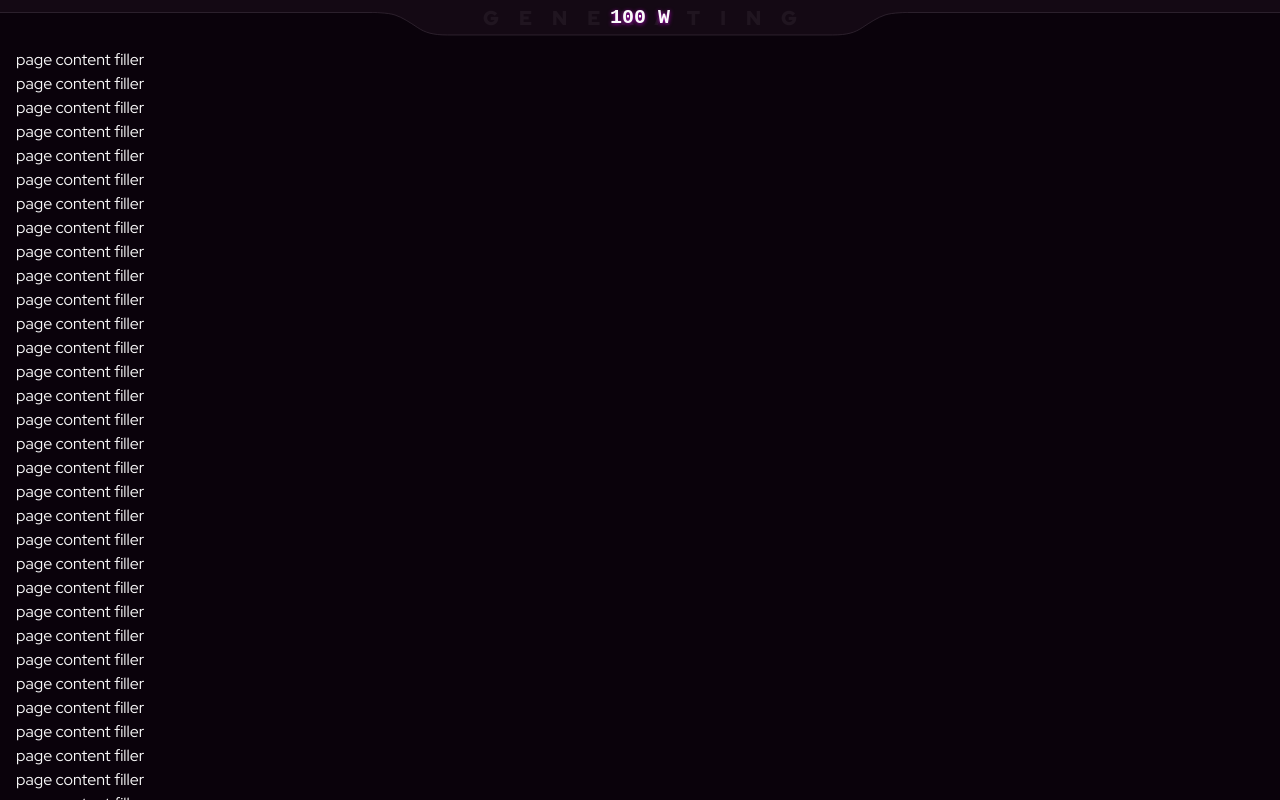
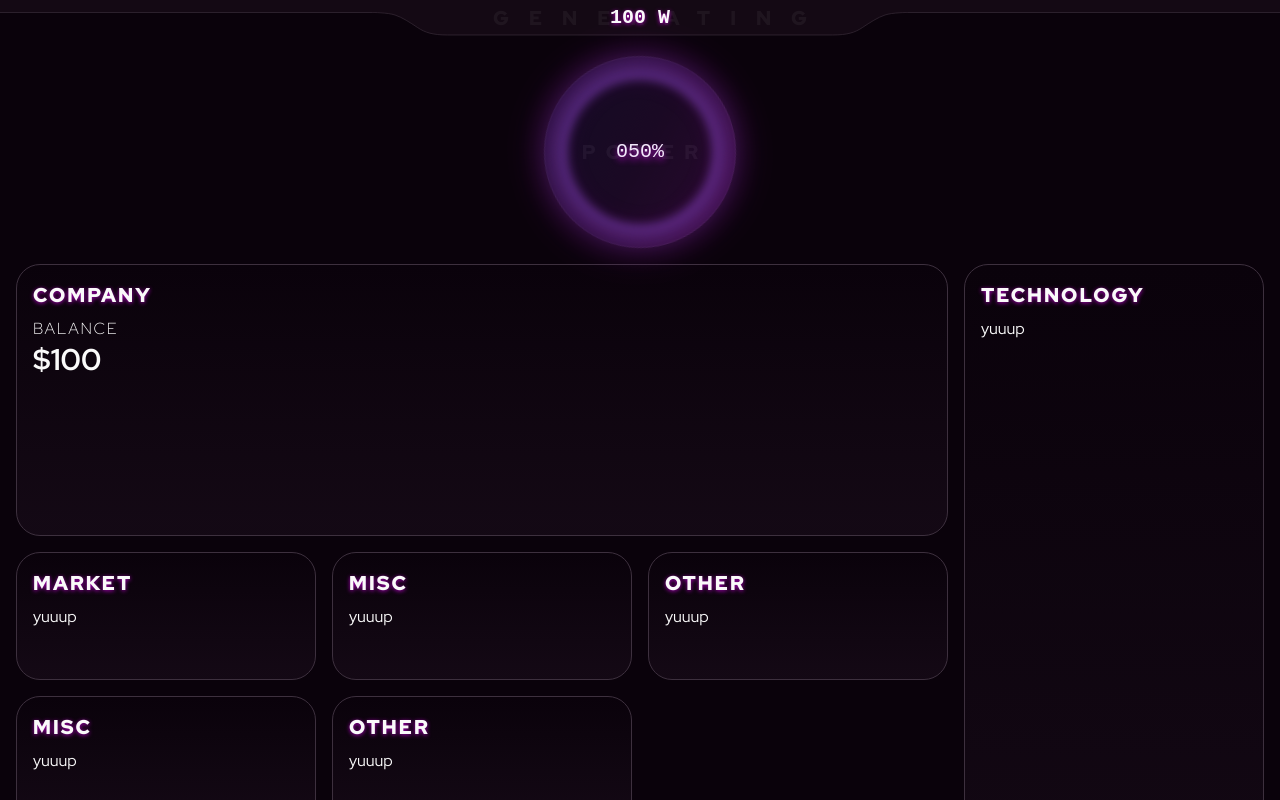
Before and after one commit to jowsey/limit-break-inc, a SvelteKit app: page / in a window 1280 px wide. Built offline with nearby package versions, Linux system fonts and the light colour scheme; a web font is replaced by a local one.

Commit message:
Power core element & improve styling

```diff
--- a/src/app.css
+++ b/src/app.css
@@ -11,4 +11,11 @@
 @theme {
 	--font-seven: 'DSEG14ClassicMini-Regular', monospace;
 	--font-sans: 'Red Hat Display', sans-serif;
+	--color-brand-dark: oklch(0.16 0.03 324);
+	--color-brand-light: oklch(0.33 0.03 324);
 }
+
+/* very new feature only supported in new chrome but it's soooo pretty  */
+.smooth-corners {
+	corner-shape: superellipse(1.5);
+}
--- /dev/null
+++ b/src/lib/components/PowerCore.svelte
@@ -0,0 +1,62 @@
+<script lang="ts">
+	interface Props {
+		currentPower: number;
+		maxPower: number;
+	}
+
+	let { currentPower, maxPower }: Props = $props();
+</script>
+
+<div
+	style="--power-ratio: {Math.min(Math.max(currentPower / maxPower, 0), 1)};"
+	class="relative my-4 flex h-48 w-full items-center justify-center"
+>
+	<p class="absolute ml-[0.5em] text-xl font-black tracking-[0.5em] text-neutral-50/5">POWER</p>
+	<p class="absolute font-seven text-xl text-neutral-50/20">000%</p>
+	<p class="absolute font-seven text-xl drop-shadow-md drop-shadow-fuchsia-700">
+		{Math.round((currentPower / maxPower) * 100)
+			.toString()
+			.padStart(3, '0')}%
+	</p>
+
+	<div
+		id="core"
+		class="relative size-48 rounded-full bg-gradient-to-tr from-fuchsia-500/15 via-purple-500/10 to-indigo-500/10"
+	>
+		<div class="absolute inset-0 rounded-full border border-white/5"></div>
+		<div class="absolute inset-0 rounded-full border border-white/15 blur-sm"></div>
+		<div class="absolute inset-0 rounded-full border border-white/15 blur-md"></div>
+		<div class="absolute inset-0 rounded-full border border-white/15 blur-lg"></div>
+		<div
+			style="border-width: calc(8px * var(--power-ratio))"
+			class="absolute inset-0 rounded-full border-fuchsia-700 blur-lg"
+		></div>
+
+		<div class="relative flex size-full items-center justify-center blur-xs">
+			<div id="core-center" class="rounded-full"></div>
+		</div>
+	</div>
+</div>
+
+<style>
+	@keyframes spin {
+		from {
+			transform: rotate(0deg);
+		}
+		to {
+			transform: rotate(360deg);
+		}
+	}
+
+	#core {
+		animation: spin calc(0.06s + 19.94s * pow(max(1 - var(--power-ratio), 0.01), 1.5)) linear infinite;
+	}
+
+	#core-center {
+		width: calc(96px * (2 - var(--power-ratio)));
+		height: calc(96px * (2 - var(--power-ratio)));
+
+		box-shadow: 0 0 32px calc(24px * (0.05 + var(--power-ratio) * 0.95))
+			rgba(168, 85, 247, calc(0.1 + var(--power-ratio) * 0.9));
+	}
+</style>
--- /dev/null
+++ b/src/lib/components/Window.svelte
@@ -0,0 +1,22 @@
+<script lang="ts">
+	type Attribs = import('svelte/elements').SvelteHTMLElements['div'];
+	interface Props extends Attribs {
+		title?: string;
+		children?: import('svelte').Snippet;
+	}
+
+	let { title, children, ...attribs }: Props = $props();
+</script>
+
+<div
+	{...attribs}
+	class={[
+		'smooth-corners rounded-3xl border-[0.5px] border-brand-light bg-gradient-to-t from-brand-dark from-5% p-4',
+		attribs.class
+	]}
+>
+	<p class="mb-2 text-xl font-black tracking-widest text-neutral-50 uppercase drop-shadow-sm drop-shadow-fuchsia-700">
+		{title}
+	</p>
+	{@render children?.()}
+</div>
--- a/src/lib/game/Game.svelte.ts
+++ b/src/lib/game/Game.svelte.ts
@@ -1,7 +1,12 @@
 class Game {
 	public static readonly Defaults = {
 		balance: 0,
-		tickAccumulator: 0
+		tickAccumulator: 0,
+		coreTier: 1,
+		upgrades: [] as string[],
+		market: {
+			kwhPrice: 0.05
+		}
 	};
 
 	public state = $state(this.getSavedState());
@@ -46,9 +51,12 @@ class Game {
 		localStorage.setItem('lbi-state', JSON.stringify(this.state));
 	}
 
-	getSavedState() {
-		const data = JSON.parse(localStorage.getItem('lbi-state') ?? 'null');
-		return Object.assign({}, Game.Defaults, data);
+	getSavedState(): typeof Game.Defaults {
+		const storedData = JSON.parse(localStorage.getItem('lbi-state') ?? 'null');
+		const data = Object.assign({}, Game.Defaults, storedData); // apply over defaults to ensure all keys exist
+
+		// placeholder: migrate data if need-be
+		return data;
 	}
 }
 
--- a/src/routes/+layout.svelte
+++ b/src/routes/+layout.svelte
@@ -27,33 +27,31 @@
 	<title>{formatWatts(game.state.balance)} · LIMIT BREAK INC</title>
 </svelte:head>
 
-<div
-	class="h-dvh w-dvw overflow-y-auto overscroll-none bg-[oklch(0.115_0.03_324)] px-4 pt-12 text-neutral-50"
->
+<div class="h-dvh w-dvw overflow-y-auto overscroll-none bg-[oklch(0.115_0.03_324)] px-4 pt-10 text-neutral-50">
 	<div class="absolute top-0 left-0 h-10 w-dvw overflow-hidden">
 		<svg viewBox="0 0 1200 32" preserveAspectRatio="xMidYMin slice" width="100%" height="100%">
 			<path
 				d="M0,0 L0,10 L386,10 C386,10 398,10 404,12 C410,14 416,18 422,22 C428,26 434,28 446,28 L754,28 C766,28 772,26 778,22 784,18 790,14 796,12 802,10 814,10 814,10 L1200,10 L1200,0 Z"
-				fill="oklch(0.16 0.03 324)"
+				fill="var(--color-brand-dark)"
 			/>
 
 			<!-- border -->
 			<path
 				d="M0,10 L386,10 C386,10 398,10 404,12 C410,14 416,18 422,22 C428,26 434,28 446,28 L754,28 C766,28 772,26 778,22 784,18 790,14 796,12 802,10 814,10 814,10 L1200,10"
 				fill="none"
-				stroke="oklch(0.33 0.03 324)"
+				stroke="var(--color-brand-light)"
 				stroke-width="0.5"
 			/>
 		</svg>
 
 		<p
-			class="absolute top-0 left-1/2 m-[0.5em] mt-1 -translate-x-1/2 text-xl font-black tracking-[1em] text-white/5 select-none"
+			class="absolute top-0 left-1/2 mt-1 ml-[1em] -translate-x-1/2 text-xl font-black tracking-[1em] text-neutral-50/5 select-none"
 		>
 			GENERATING
 		</p>
 
 		<p
-			class="absolute top-0 left-1/2 mt-1 -translate-x-1/2 font-seven text-xl font-black text-neutral-50 lining-nums tabular-nums drop-shadow-sm drop-shadow-fuchsia-700"
+			class="absolute top-0 left-1/2 mt-1 -translate-x-1/2 font-seven text-xl font-black drop-shadow-sm drop-shadow-fuchsia-700"
 		>
 			{formatWatts(game.state.balance)}
 		</p>
--- a/src/routes/+page.svelte
+++ b/src/routes/+page.svelte
@@ -1,51 +1,42 @@
-<p>page content filler</p>
-<p>page content filler</p>
-<p>page content filler</p>
-<p>page content filler</p>
-<p>page content filler</p>
-<p>page content filler</p>
-<p>page content filler</p>
-<p>page content filler</p>
-<p>page content filler</p>
-<p>page content filler</p>
-<p>page content filler</p>
-<p>page content filler</p>
-<p>page content filler</p>
-<p>page content filler</p>
-<p>page content filler</p>
-<p>page content filler</p>
-<p>page content filler</p>
-<p>page content filler</p>
-<p>page content filler</p>
-<p>page content filler</p>
-<p>page content filler</p>
-<p>page content filler</p>
-<p>page content filler</p>
-<p>page content filler</p>
-<p>page content filler</p>
-<p>page content filler</p>
-<p>page content filler</p>
-<p>page content filler</p>
-<p>page content filler</p>
-<p>page content filler</p>
-<p>page content filler</p>
-<p>page content filler</p>
-<p>page content filler</p>
-<p>page content filler</p>
-<p>page content filler</p>
-<p>page content filler</p>
-<p>page content filler</p>
-<p>page content filler</p>
-<p>page content filler</p>
-<p>page content filler</p>
-<p>page content filler</p>
-<p>page content filler</p>
-<p>page content filler</p>
-<p>page content filler</p>
-<p>page content filler</p>
-<p>page content filler</p>
-<p>page content filler</p>
-<p>page content filler</p>
-<p>page content filler</p>
-<p>page content filler</p>
-<p>page content filler</p>
+<script>
+	import PowerCore from '$lib/components/PowerCore.svelte';
+	import Window from '$lib/components/Window.svelte';
+	import { game } from '$lib/game/Game.svelte';
+
+	// debug: eventually pull this from Game state
+	let currentPower = $state(1);
+	setInterval(() => {
+		if (currentPower < maxPower) {
+			currentPower += 1;
+		}
+	}, 10);
+	let maxPower = $state(1000);
+</script>
+
+<PowerCore {currentPower} {maxPower}></PowerCore>
+
+<div class="grid auto-rows-[128px] grid-cols-1 gap-4 lg:grid-cols-4">
+	<Window title="Company" class="row-span-2 md:col-span-3">
+		<p class="font-thin tracking-widest">BALANCE</p>
+		<p class="text-3xl font-bold">${game.state.balance.toLocaleString()}</p>
+	</Window>
+
+	<Window title="Technology" class="row-span-5">
+		<p>yuuup</p>
+	</Window>
+	<Window title="Market">
+		<p>yuuup</p>
+	</Window>
+	<Window title="Misc">
+		<p>yuuup</p>
+	</Window>
+	<Window title="Other">
+		<p>yuuup</p>
+	</Window>
+	<Window title="Misc">
+		<p>yuuup</p>
+	</Window>
+	<Window title="Other">
+		<p>yuuup</p>
+	</Window>
+</div>
```
Also changed, not shown: 1 other file (tests, documents, lock files or other folders).
